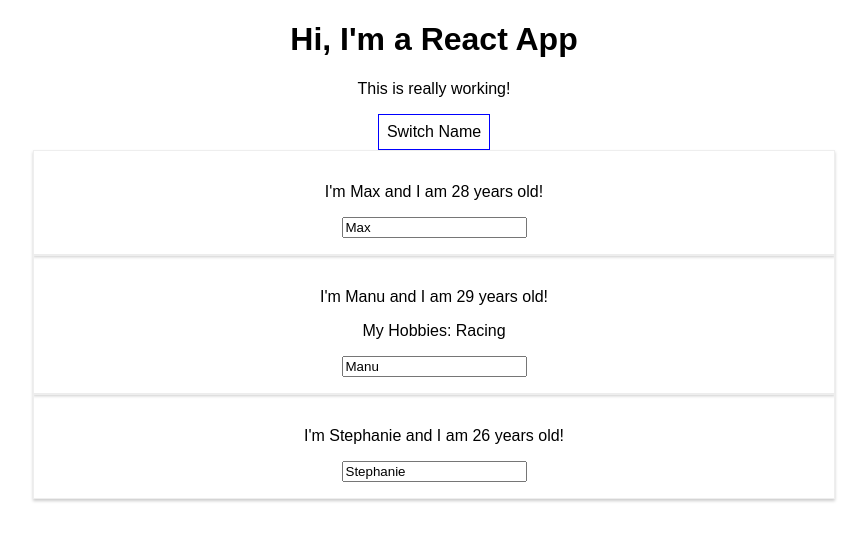
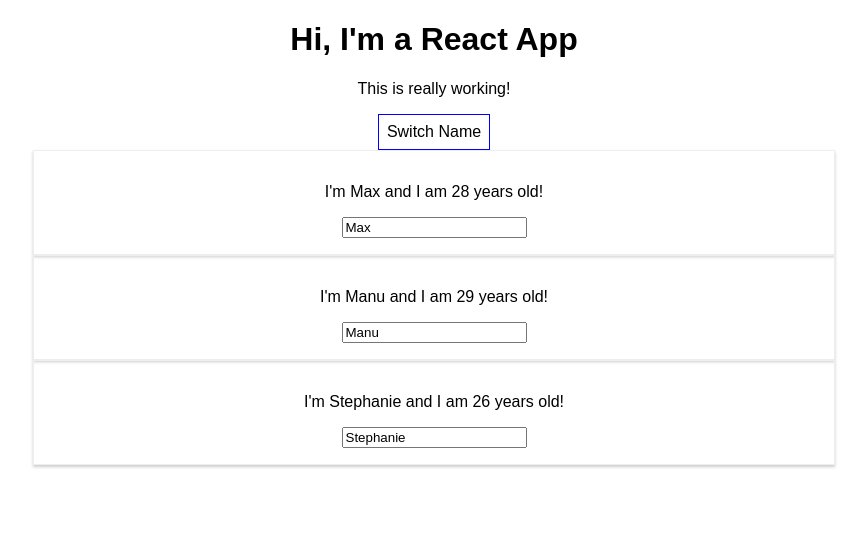
Before and after one commit to mePriyak/reactApplication, a React (Create React App) app in the folder base-syntax--02-state-events/: page / in a window 1280 px wide. Both pictures are taken after a click on the button "Switch Name". Shown: the top 540 px of the page, without its empty margins (206-1073 px from the left). Built offline with nearby package versions, Linux system fonts and the light colour scheme.

Commit message:
changes to display code dynamically

```diff
--- a/base-syntax--02-state-events/src/App.js
+++ b/base-syntax--02-state-events/src/App.js
@@ -22,17 +22,17 @@
     /* this is for conditional display of div ends*/
   }
 
-  switchNameHandler = (newName) => {
-    // console.log('Was clicked!');
-    // DON'T DO THIS: this.state.persons[0].name = 'Maximilian';
-    this.setState( {
-      persons: [
-        { name: newName, age: 28 },
-        { name: 'Manu', age: 29 },
-        { name: 'Stephanie', age: 27 }
-      ]
-    } )
-  }
+  // switchNameHandler = (newName) => {
+  //   // console.log('Was clicked!');
+  //   // DON'T DO THIS: this.state.persons[0].name = 'Maximilian';
+  //   this.setState( {
+  //     persons: [
+  //       { name: newName, age: 28 },
+  //       { name: 'Manu', age: 29 },
+  //       { name: 'Stephanie', age: 27 }
+  //     ]
+  //   } )
+  // }
 
   nameChangedHandler = (event) => {
     this.setState( {
@@ -43,11 +43,14 @@
       ]
     } )
   }
-togglePersonHandler= () => {
+togglePersonHandler = () => {
 const doesShow = this.state.showPersons;
 this.setState({showPersons: !doesShow});
 }
 
+deletePersonhandler = (personIndex) => {
+console.log(personIndex);
+}
  /**********************this was for assignment starts**************************/
 // usernameChangedHandler = (event) => {
 // this.setState({
@@ -69,7 +72,13 @@
   if (this.state.showPersons) {
    persons = (
     <div>
-    <Person
+      {this.state.persons.map((person,index) => {
+        return <Person
+        name={person.name}
+        age={person.age}
+        click={this.deletePersonhandler.bind(this,index)}/>
+      })}
+    {/* <Person
       name={this.state.persons[0].name}
       age={this.state.persons[0].age} />
     <Person
@@ -79,7 +88,7 @@
       changed={this.nameChangedHandler} >My Hobbies: Racing</Person>
     <Person
       name={this.state.persons[2].name}
-      age={this.state.persons[2].age} />
+      age={this.state.persons[2].age} /> */}
       </div>
    );
   }
```
